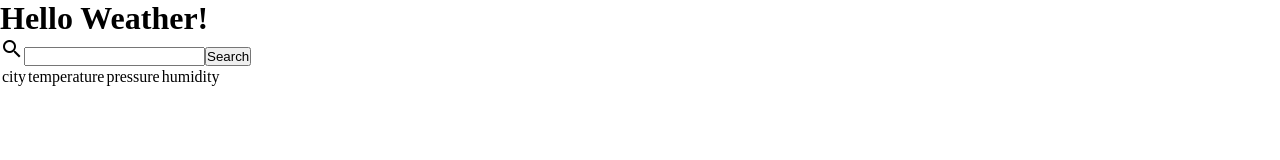
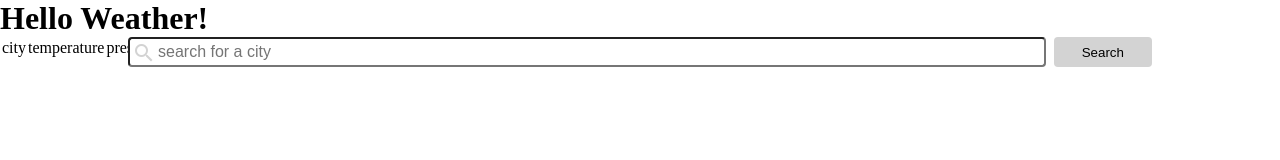
Before and after one commit to KaneLabs/react-redux-tdd, a React app: page / in a window 1280 px wide. Built offline with nearby package versions, Linux system fonts and the light colour scheme.

Commit message:
additional tests written and tests passing

```diff
--- a/index.html
+++ b/index.html
@@ -1,7 +1,7 @@
 <!DOCTYPE html>
 <html>
   <head>
-    <link rel="stylesheet" href="/style/main.css">
+    <link rel="stylesheet" href="./style/main.css">
     <link rel="stylesheet" href="https://fonts.googleapis.com/icon?family=Material+Icons">
     <meta name="viewport" content="width=device-width, initial-scale=1">
   </head>
--- a/src/components/search_form.js
+++ b/src/components/search_form.js
@@ -1,11 +1,13 @@
 import React, { Component } from 'react';
+
+
 
 export default class SearchForm extends Component{
   render(){
     return(
       <form className="search-form">
-        <i className="material-icons">search</i>
-        <input className="search-input"/>
+        <i className="material-icons search-icon">search</i>
+        <input className="search-input" placeholder="search for a city"/>
         <button className="search-button" type="submit">Search</button>
       </form>
     );
--- a/style/main.css
+++ b/style/main.css
@@ -2,3 +2,50 @@
   margin: 0;
   padding: 0;
 }
+
+.search-form{
+  position: absolute;
+  margin: 0 auto;
+  width: 80%;
+  left: 10%;
+  padding: 0;
+}
+
+.search-icon{
+  position: absolute;
+  color: lightgrey;
+  padding-top: 4px;
+  padding-left: 4px;
+}
+
+.search-input{
+  width: calc(90% - 4px);
+  height: 30px;
+  border-radius: 4px;
+  box-sizing: border-box;
+  padding-left: 28px;
+  font-size: 1em;
+  outline: none;
+}
+
+.search-input:focus{
+  border: 2px solid green;
+}
+
+.search-button{
+  position: absolute;
+  width: calc(10% - 4px);
+  height: 30px;
+  right: 0;
+  box-sizing: border-box;
+  background-color: lightgrey;
+  outline: none;
+  border: none;
+  border-radius: 4px;
+  transition: 1s all;
+}
+
+.search-button:hover{
+  background-color: darkgrey;
+  cursor: pointer;
+}
```
Also changed, not shown: test/components/search_form_test.js (+57 -6 lines).
